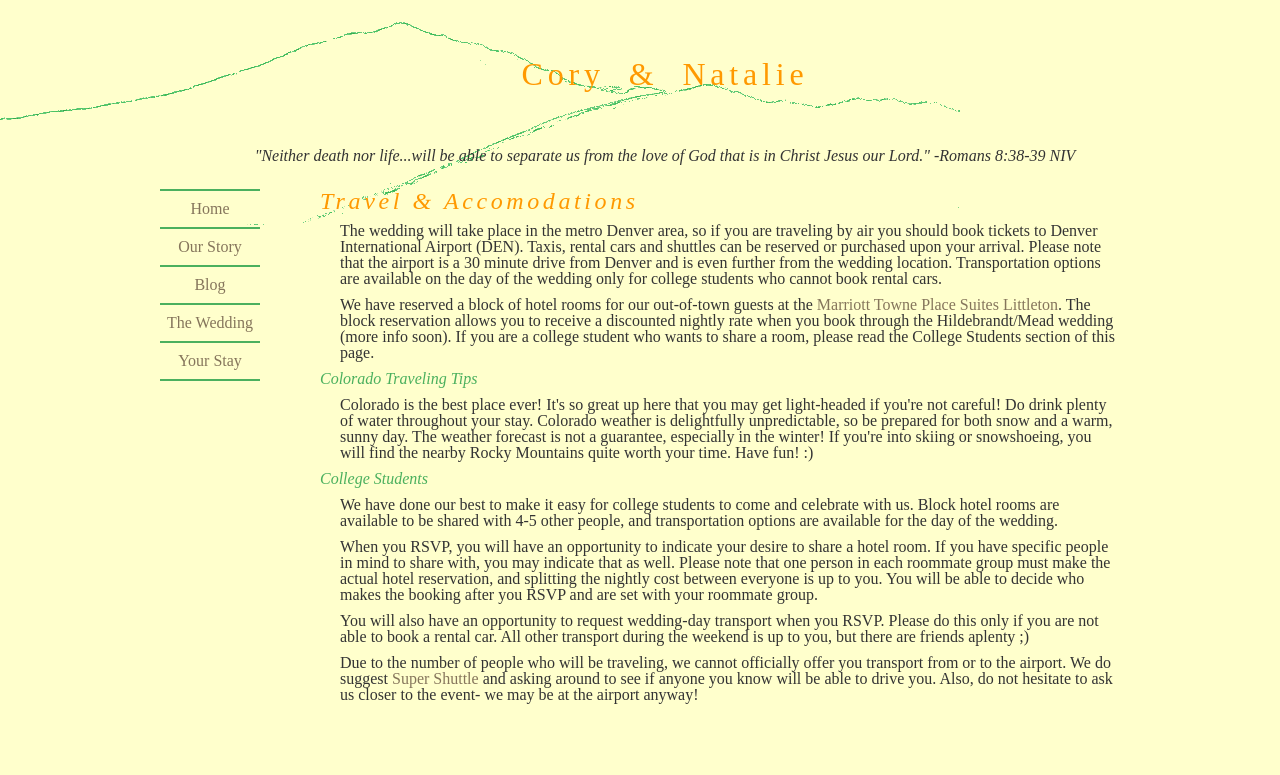
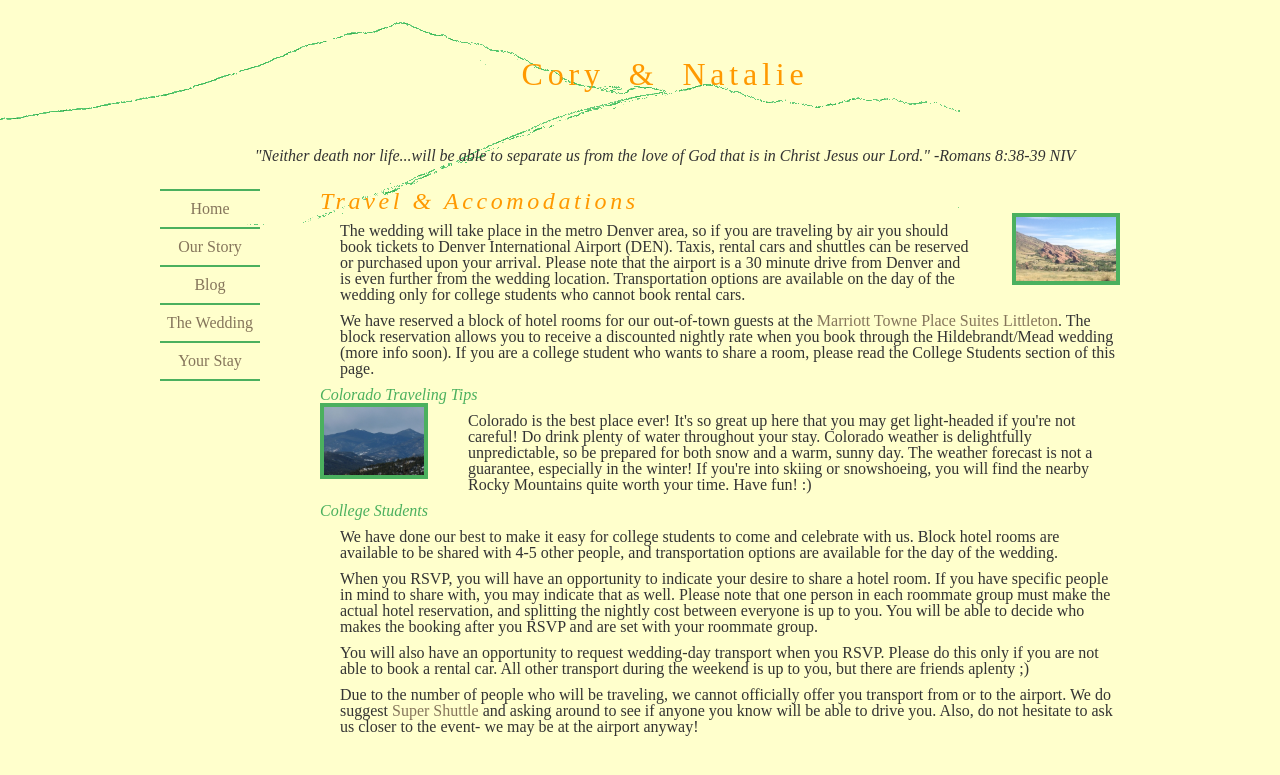
Before and after one commit to natalieh/wedding, a Jekyll site: the page built from travel/index.html, in a window 1280 px wide. Shown: the top 775 px of the page. Built offline with Jekyll 4.4.1, drawn with Linux system fonts in a browser that asks for light colours.

Commit message:
Pictures for travel page

```diff
--- a/travel/index.html
+++ b/travel/index.html
@@ -6,15 +6,17 @@ layout: default
     <div class="pagetitle">
         Travel & Accomodations
     </div>
+    <img class="rightimg" src="colorado2.jpg">
     <p>
         The wedding will take place in the metro Denver area, so if you are traveling by air you should book tickets to Denver International Airport (DEN).  Taxis, rental cars and shuttles can be reserved or purchased upon your arrival.  Please note that the airport is a 30 minute drive from Denver and is even further from the wedding location.  Transportation options are available on the day of the wedding only for college students who cannot book rental cars.
     </p>
     <p>
-        We have reserved a block of hotel rooms for our out-of-town guests at the <a href="http://www.marriott.com/hotels/travel/dentp-towneplace-suites-denver-southwest-littleton/">Marriott Towne Place Suites Littleton</a>.  The block reservation allows you to receive a discounted nightly rate when you book through the Hildebrandt/Mead wedding (more info soon).  If you are a college student who wants to share a room, please read the College Students section of this page.
+        We have reserved a block of hotel rooms for our out-of-town guests at the <a href="http://www.marriott.com/hotels/travel/dentp-towneplace-suites-denver-southwest-littleton/" target="blank">Marriott Towne Place Suites Littleton</a>.  The block reservation allows you to receive a discounted nightly rate when you book through the Hildebrandt/Mead wedding (more info soon).  If you are a college student who wants to share a room, please read the College Students section of this page.
     </p>
     <div class="subtitle">
     Colorado Traveling Tips
     </div>
+    <img class="leftimg" src="colorado1.JPG">
     <p>
         Colorado is the best place ever!  It's so great up here that you may get light-headed if you're not careful!  Do drink plenty of water throughout your stay.  Colorado weather is delightfully unpredictable, so be prepared for both snow and a warm, sunny day.  The weather forecast is not a guarantee, especially in the winter!  If you're into skiing or snowshoeing, you will find the nearby Rocky Mountains quite worth your time.  Have fun! :)
     </p>
```
Also changed, not shown: travel/colorado1.JPG (added), travel/colorado2.jpg (added).
